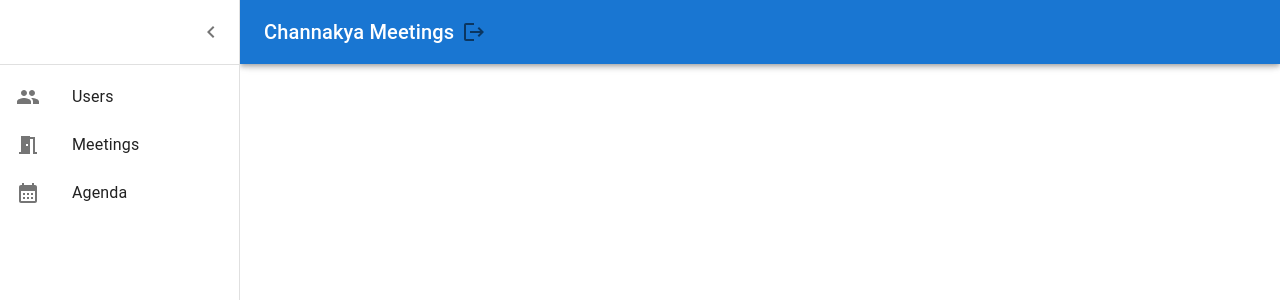
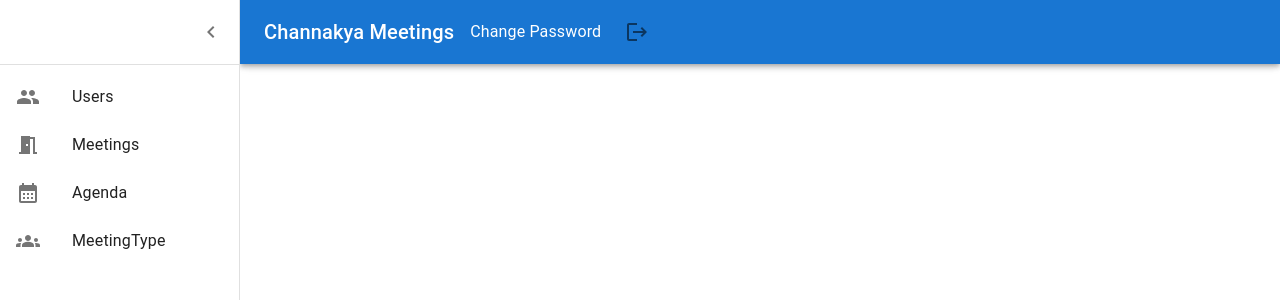
Before and after one commit to sabbbin/meeting, a React (Vite) app: page / in a window 1280 px wide. Both pictures are taken after a click on the button 32 px from the left and 32 px from the top of the page. Shown: the top 300 px of the page. Built offline with nearby package versions, Linux system fonts and the light colour scheme.

Commit message:
feat: base layout updated

```diff
--- a/src/pages/baseLayout.tsx
+++ b/src/pages/baseLayout.tsx
@@ -1,4 +1,4 @@
-import React, { ReactNode, Suspense } from 'react';
+import React, { ReactNode, Suspense, useState } from 'react';
 import { styled, useTheme } from '@mui/material/styles';
 import Box from '@mui/material/Box';
 import Drawer from '@mui/material/Drawer';
@@ -17,8 +17,12 @@ import { Outlet } from 'react-router-dom';
 import { Roles } from '../roles/roles';
 import Navlist from '../route/NavListItem';
 import MeetingRoomIcon from '@mui/icons-material/MeetingRoom';
-import { CalendarMonth } from '@mui/icons-material';
+import { CalendarMonth, } from '@mui/icons-material';
+import GroupsIcon from '@mui/icons-material/Groups';
 import LogoutIcon from '@mui/icons-material/Logout';
+import ChangePasswordDialog from '../dialog/changePasswordDialog copy';
+import { IUser } from '../Tables/userTable';
+import { MenuItem } from '@mui/material';
 
 const drawerWidth = 240;
 
@@ -99,7 +103,10 @@ export default function BaseLayout() {
     localStorage.clear
     navigate('/login')
   };
+  const [isResetPassword, setisResetPassword] = useState(false);
+  const [isforMenu, setisforMenu] = useState<IUser | null>()
 
+  const UserName = sessionStorage.getItem('username');
 
 
   const sidebarItems: INavItemsProps[] = [
@@ -126,7 +133,16 @@ export default function BaseLayout() {
       onClick: () => {
         navigate('./agendaTable');
       },
+    },
+    {
+      label: 'MeetingType',
+      icon: <GroupsIcon />,
+      role: [Roles.ADMIN],
+      onClick: () => {
+        navigate('./MeetingTypeTable');
+      },
     }
+
   ]
 
   return (
@@ -134,6 +150,16 @@ export default function BaseLayout() {
       <CssBaseline />
       <AppBar position="fixed" open={open}>
         <Toolbar >
+          <ChangePasswordDialog
+            open={isResetPassword}
+            onChangePasswordDiscardDialog={() => {
+              setisResetPassword(false)
+            }}
+            onChangePasswordSuccessDialog={() => {
+              setisResetPassword(false)
+            }}
+            toEditChangePasswprd={isforMenu!}
+          />
           <IconButton
             color="inherit"
             aria-label="open drawer"
@@ -146,9 +172,17 @@ export default function BaseLayout() {
           <Typography variant="h6" noWrap component="div">
             Channakya Meetings
           </Typography>
+          <MenuItem
+            onClick={() => {
+              setisResetPassword(true)
+
+            }}>
+            Change Password
+          </MenuItem>
           <IconButton onClick={handleLogOut} >
             <LogoutIcon />
           </IconButton>
+
         </Toolbar>
       </AppBar>
       <Drawer
```
